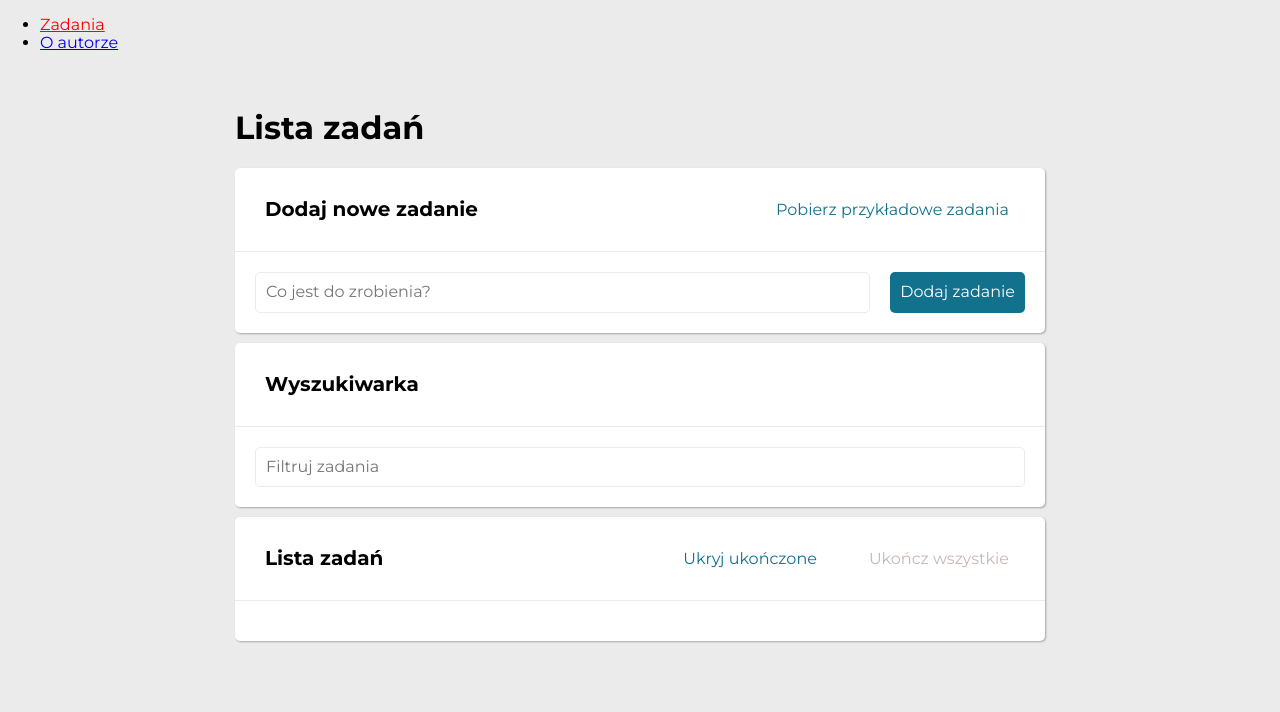
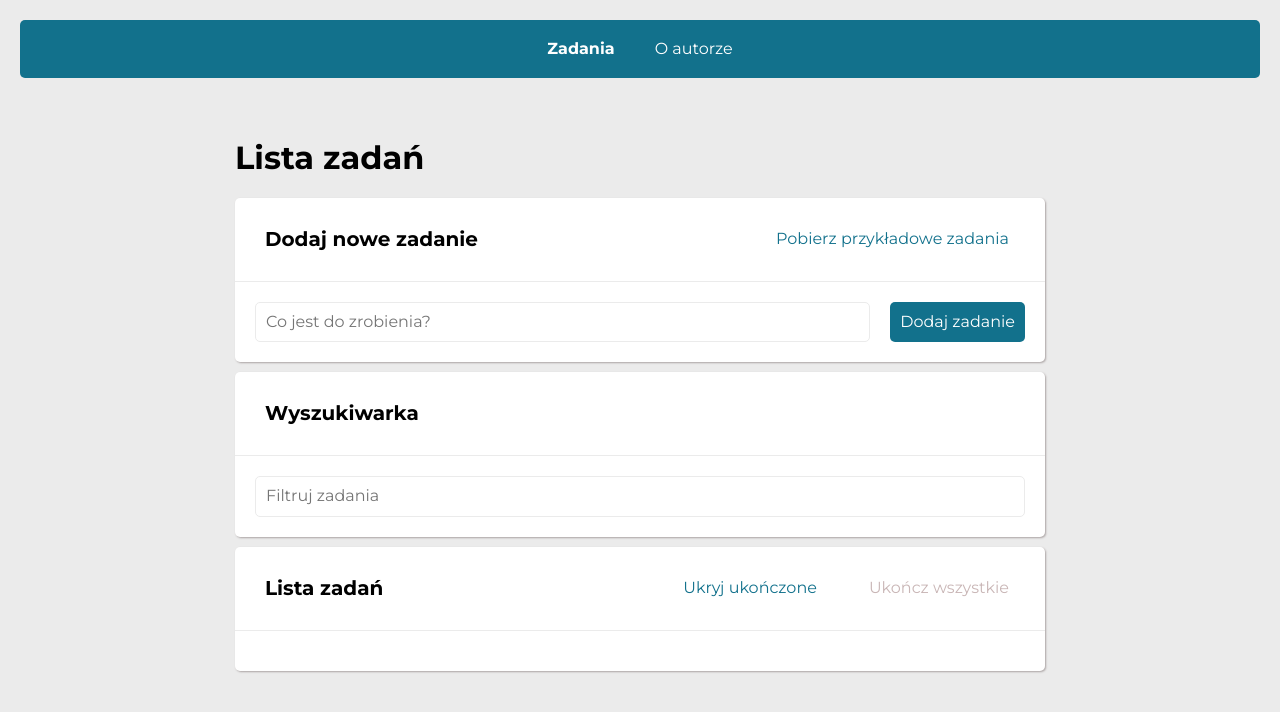
Before and after one commit to Kantares77/tasks-list-react, a React (Create React App) app: page /#/zadania in a window 1280 px wide. Shown: the top 712 px of the page. Built offline with nearby package versions, Linux system fonts and the light colour scheme.

Commit message:
Created new component "Navigation" and "routes.js"

```diff
--- a/src/App.js
+++ b/src/App.js
@@ -1,32 +1,32 @@
-import { HashRouter, Link, Switch, Route, Redirect } from "react-router-dom";
+import {
+    HashRouter,
+    Switch,
+    Route,
+    Redirect
+} from "react-router-dom";
+
+import { toAuthor, toTask, toTasks } from "./routes";
+import Navigation from "./Navigation";
+
 import TasksPage from "./features/tasks/TasksPage";
 import TaskPage from "./features/tasks/TaskPage";
 import AuthorPage from "./features/author/AuthorPage";
-import { StyledNavLink } from "./styled";
 
 export default () => (
     <HashRouter>
-        <nav>
-            <ul>
-                <li>
-                    <StyledNavLink to="/zadania">Zadania</StyledNavLink>
-                </li>
-                <li>
-                    <StyledNavLink to="/autor">O autorze</StyledNavLink>
-                </li>
-            </ul>
+        <Navigation />
+
         <Switch>
-                <Route path="/zadania/:id">
+            <Route path={toTask()}>
                 <TaskPage />
             </Route>
-                <Route path="/zadania">
+            <Route path={toTasks()}>
                 <TasksPage />
             </Route>
-                <Route path="/autor">
+            <Route path={toAuthor()}>
                 <AuthorPage />
             </Route>
-                <Redirect to="/zadania" />
+            <Redirect to={toTasks()} />
         </Switch>
-        </nav>
-    </HashRouter>
+    </HashRouter >
 );
--- /dev/null
+++ b/src/Navigation/index.js
@@ -0,0 +1,17 @@
+import { toAuthor, toTasks } from "../routes";
+import { List, Item, StyledNavLink } from "./styled";
+
+export default () => {
+    return (
+        <nav>
+            <List>
+                <Item>
+                    <StyledNavLink to={toTasks()}>Zadania</StyledNavLink>
+                </Item>
+                <Item>
+                    <StyledNavLink to={toAuthor()}>O autorze</StyledNavLink>
+                </Item>
+            </List>
+        </nav>
+    );
+};
--- /dev/null
+++ b/src/Navigation/styled.js
@@ -0,0 +1,25 @@
+import { NavLink } from "react-router-dom";
+import styled from "styled-components";
+
+export const StyledNavLink = styled(NavLink)`
+    color: ${({ theme }) => theme.colors.white};
+    text-decoration: none;
+
+        &.active {
+            font-weight: bold;
+        }
+`;
+
+export const List = styled.ul`
+    background: ${({ theme }) => theme.colors.mirage};
+    margin: 20px;
+    padding: 0;
+    border-radius: 5px;
+    display: flex;
+    justify-content: center;
+    list-style: none;
+`;
+
+export const Item = styled.li`
+    margin: 20px;
+`;
--- a/src/features/tasks/TasksPage/TaskList/index.js
+++ b/src/features/tasks/TasksPage/TaskList/index.js
@@ -3,6 +3,7 @@ import { List, Item, Content, Button } from "./styled";
 import { toggleTaskDone, removeTask, selectHideDone, selectTasksByQuery } from "../../tasksSlice";
 import { Link, useLocation } from "react-router-dom";
 import searchQueryParamName from "../searchQueryParamName";
+import { toTask } from "../../../../routes";
 
 const TaskList = () => {
     const location = useLocation();
@@ -29,8 +30,9 @@ const TaskList = () => {
                     <Content
                         done={task.done}
                     >
-                        <Link to={`/zadania/${task.id}`}>{task.content}</Link>
-
+                        <Link to={toTask({ id: task.id })}>
+                            {task.content}
+                        </Link>
                     </Content>
                     <Button
                         remove
--- /dev/null
+++ b/src/routes.js
@@ -0,0 +1,4 @@
+export const toTasks = () => "/zadania";
+export const toAuthor = () => "/autor";
+
+export const toTask = ({ id } = { id: ":id" }) => `/zadania/${id}`
```
Lines whose indentation alone changed are shown as unchanged.
